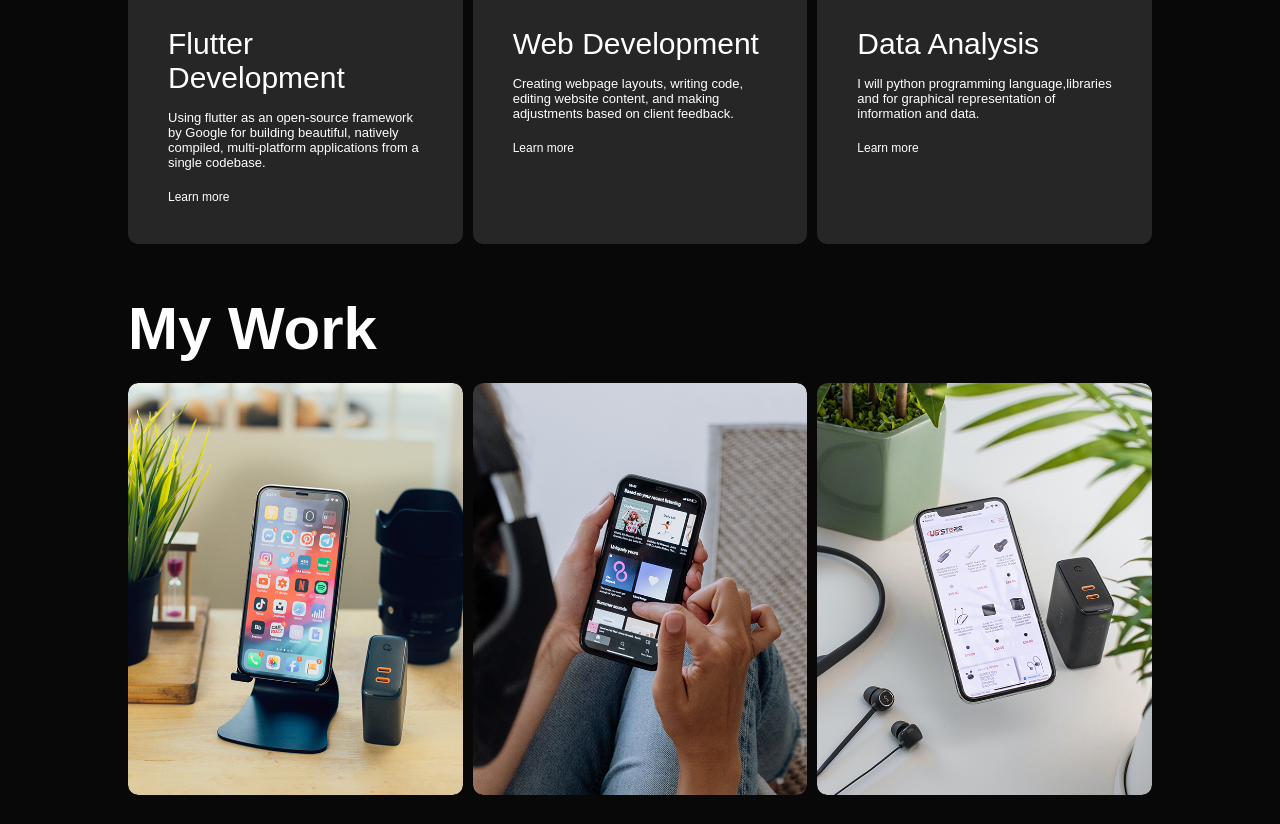
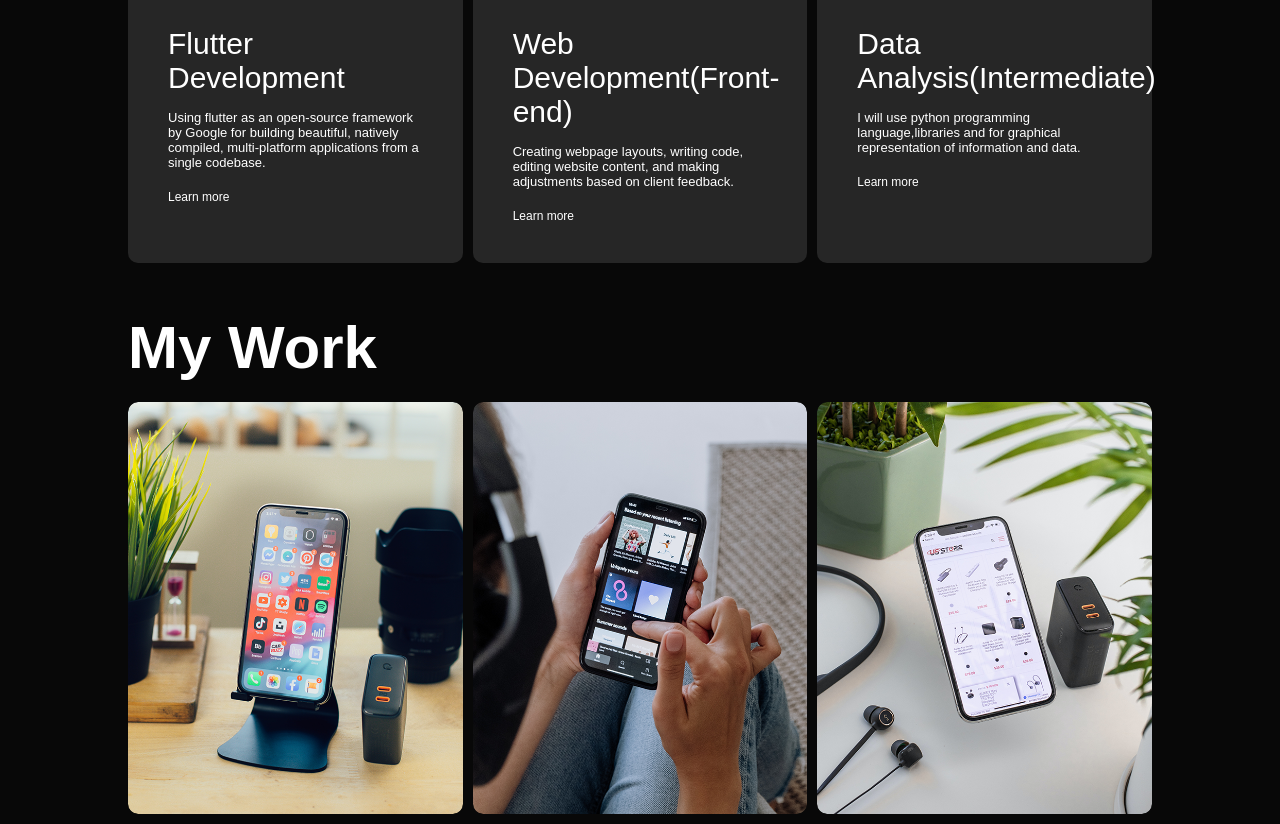
Before and after one commit to PranadeepGit/pranadeep_portfolio, a plain HTML site: page index.html in a window 1280 px wide. Shown: the part 1598-2422 px from the top of the page. Drawn offline with Linux system fonts and the light colour scheme.

Commit message:
Update index.html

```diff
--- a/index.html
+++ b/index.html
@@ -94,14 +94,14 @@
             </div>
             <div>
                 <i class="fa-brands fa-app-store-ios"></i>
-                <h2>Web Development</h2>
+                <h2>Web Development(Front-end)</h2>
                 <p>Creating webpage layouts, writing code, editing website content, and making adjustments based on client feedback.</p>
                 <a href="https://www.google.com/aclk?sa=l&ai=DChcSEwjfzLHgp4j-AhUEDisKHcf2C7MYABABGgJzZg&sig=AOD64_2dCo1_iX5NIVIN0oFKmBqCSIZ6QQ&q&adurl&ved=2ahUKEwiW96rgp4j-AhVkg2MGHe6uD7cQ0Qx6BAgHEAE">Learn more</a>
             </div>
             <div>
                 <i class="fa-solid fa-key"></i>
-                <h2>Data Analysis</h2>
-                <p>I will python programming language,libraries and  for graphical representation of information and data.</p>
+                <h2>Data Analysis(Intermediate)</h2>
+                <p>I will use python programming language,libraries and  for graphical representation of information and data.</p>
                 <a href="https://readthedocs.org/projects/datavis/downloads/pdf/latest/">Learn more</a>
             </div>
         </div>
```
